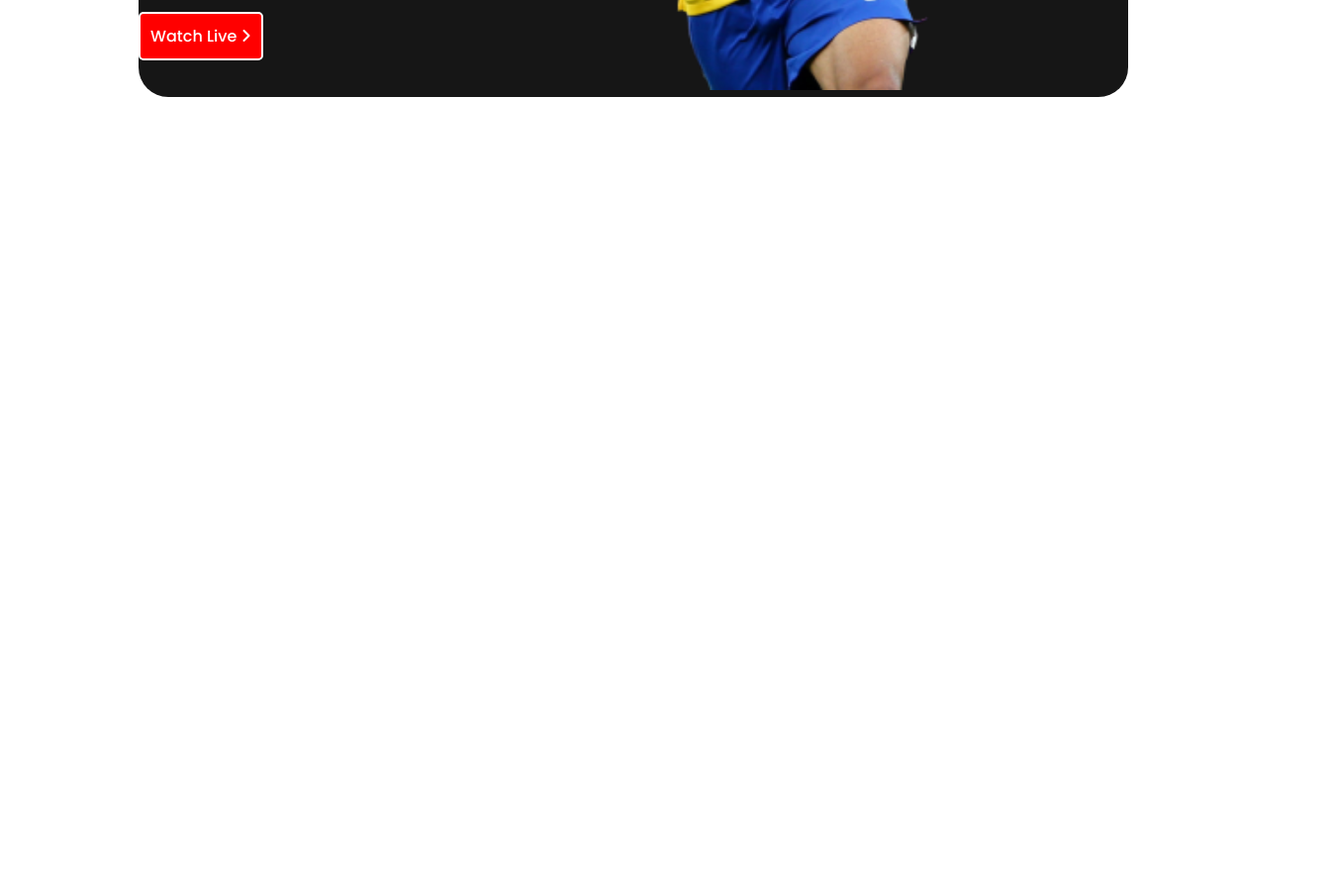
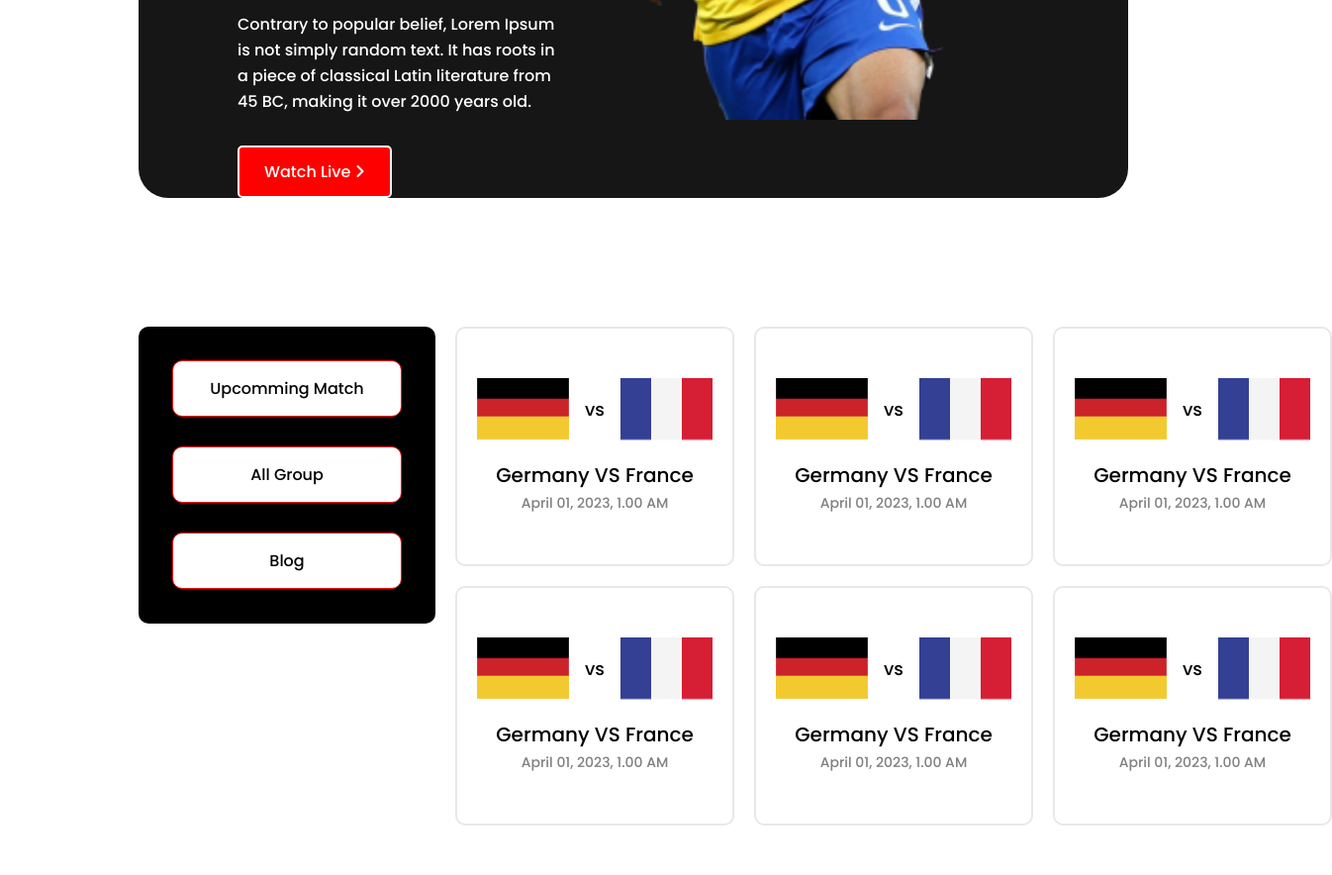
Before and after one commit to koushik-ahmad/world-cup, a plain HTML site: page index.html in a window 1280 px wide. Shown: the part 572-1456 px from the top of the page at 99% size, 1346 px wide, since content can reach past the window. Before the commit the page ends 800 px from the top, so only its background shows below. Drawn offline with Linux system fonts and the light colour scheme.

Commit message:
third commit

```diff
--- a/index.html
+++ b/index.html
@@ -13,6 +13,8 @@
 </head>
 
 <body>
+
+    <!-- header section start here -->
     <header>
         <div class="top-header">
             <div class="container">
@@ -29,7 +31,7 @@
                     </div>
                 </div>
 
-                <div class="banner-image">
+                <div class="baner-imnage">
                     <div class="image-part">
                         <img src="assets/Banner Image.png" alt="">
                     </div>
@@ -37,6 +39,99 @@
             </div>
         </div>
     </header>
+    <!-- header section end here  -->
+
+    <main>
+        <section class="main-part">
+            <div class="main-section">
+
+                <div class="menu-section">
+                    <div class="menu-bar">
+                        <a class="btn-match" href="">Upcomming Match</a>
+                        <a href="">All Group</a>
+                        <a href="">Blog</a>
+                    </div>
+                </div>
+
+                <div class="upcomming">
+                    <div class="upcomming-section">
+                        <div class="upcomming-bar">
+                            <img src="assets/germany Flag.png" alt="">
+                            <p class="match-versus">vs</p>
+                            <img src="assets/Flag.png" alt="">
+                        </div>
+
+                        <div class="game-details">
+                            <p class="game-info">Germany VS France</p>
+                            <span class="time-table">April 01, 2023, 1.00 AM</span>
+                        </div>
+                    </div>
+                    <div class="upcomming-section">
+                        <div class="upcomming-bar">
+                            <img src="assets/germany Flag.png" alt="">
+                            <p class="match-versus">vs</p>
+                            <img src="assets/Flag.png" alt="">
+                        </div>
+
+                        <div class="game-details">
+                            <p class="game-info">Germany VS France</p>
+                            <span class="time-table">April 01, 2023, 1.00 AM</span>
+                        </div>
+                    </div>
+                    <div class="upcomming-section">
+                        <div class="upcomming-bar">
+                            <img src="assets/germany Flag.png" alt="">
+                            <p class="match-versus">vs</p>
+                            <img src="assets/Flag.png" alt="">
+                        </div>
+
+                        <div class="game-details">
+                            <p class="game-info">Germany VS France</p>
+                            <span class="time-table">April 01, 2023, 1.00 AM</span>
+                        </div>
+                    </div>
+                    <div class="upcomming-section">
+                        <div class="upcomming-bar">
+                            <img src="assets/germany Flag.png" alt="">
+                            <p class="match-versus">vs</p>
+                            <img src="assets/Flag.png" alt="">
+                        </div>
+
+                        <div class="game-details">
+                            <p class="game-info">Germany VS France</p>
+                            <span class="time-table">April 01, 2023, 1.00 AM</span>
+                        </div>
+                    </div>
+                    <div class="upcomming-section">
+                        <div class="upcomming-bar">
+                            <img src="assets/germany Flag.png" alt="">
+                            <p class="match-versus">vs</p>
+                            <img src="assets/Flag.png" alt="">
+                        </div>
+
+                        <div class="game-details">
+                            <p class="game-info">Germany VS France</p>
+                            <span class="time-table">April 01, 2023, 1.00 AM</span>
+                        </div>
+                    </div>
+                    <div class="upcomming-section">
+                        <div class="upcomming-bar">
+                            <img src="assets/germany Flag.png" alt="">
+                            <p class="match-versus">vs</p>
+                            <img src="assets/Flag.png" alt="">
+                        </div>
+
+                        <div class="game-details">
+                            <p class="game-info">Germany VS France</p>
+                            <span class="time-table">April 01, 2023, 1.00 AM</span>
+                        </div>
+                    </div>
+                </div>
+
+            </div>
+
+        </section>
+    </main>
 
 
 
--- a/styles/style.css
+++ b/styles/style.css
@@ -10,10 +10,16 @@ body {
     display: flex;
     background: #161616;
     border-radius: 30px;
+    margin-bottom: 130px;
+}
+
+.container:hover {
+    background-color: rgb(76, 134, 113);
 }
 
 .banner-details {
     color: #FFFFFF;
+    margin: 50px 70px 0px 100px;
 
 }
 
@@ -24,20 +30,22 @@ body {
 }
 
 .top-banner-text {
-    font-weight: 400;
+    font-weight: 100;
     font-size: 16px;
     line-height: 26px;
+    margin-right: -8px;
+    margin-top: -10px;
+    padding-bottom: 15px;
 }
 
-/* ================================ */
-
-.link-part{
+.link-part {
     display: inline-block;
-    padding: 10px;
+    padding: 12px 25px 12px 25px;
     border-radius: 5px;
     border: 2px solid #ffffff;
     background-color: red;
 }
+
 .link-part:hover {
     background-color: rgb(18, 31, 53);
 }
@@ -48,8 +56,98 @@ body {
 
 }
 
+.image-part {
+    margin: 30px 50px -7px -48px;
+
+}
 
 .image-part img {
     width: 581px;
     height: 613px;
 }
+
+/*------------------------
+    start body section
+-------------------------- */
+
+.main-section {
+    display: flex;
+    flex-direction: row;
+    row-gap: 10px;
+}
+
+.menu-section {
+    padding-right: 20px;
+}
+
+.menu-bar {
+    display: flex;
+    flex-direction: column;
+    row-gap: 10px;
+    background-color: black;
+    width: 300px;
+    height: 300px;
+    border-radius: 10px;
+    justify-content: center;
+    align-items: center;
+}
+
+.menu-bar a {
+    color: black;
+    background-color: white;
+    border-radius: 10px;
+    text-decoration: none;
+    border: 1px solid red;
+    text-align: center;
+    margin: 10px;
+    padding: 15px;
+    width: 200px;
+    height: 25px;
+}
+
+.menu-bar a:hover {
+    background-color: red;
+    color: #ffffff;
+
+}
+
+.upcomming {
+    display: grid;
+    grid-template-columns: repeat(3, 1fr);
+    grid-gap: 20px;
+    width: 100%;
+    height: 100%;
+}
+
+
+.upcomming-section {
+    border: 2px solid #E8E8E8;
+    border-radius: 10px;
+    align-items: center;
+    padding: 50px 20px 50px 20px;
+}
+
+.upcomming-bar {
+    display: flex;
+    justify-content: center;
+}
+
+.match-versus {
+    padding: 0 15px;
+    font-size: 18px;
+}
+
+.game-details {
+    text-align: center;
+}
+
+.game-info {
+    font-size: 20px;
+    margin-bottom: 0;
+}
+
+.time-table {
+    font-size: 14px;
+    color: gray;
+
+}
```
